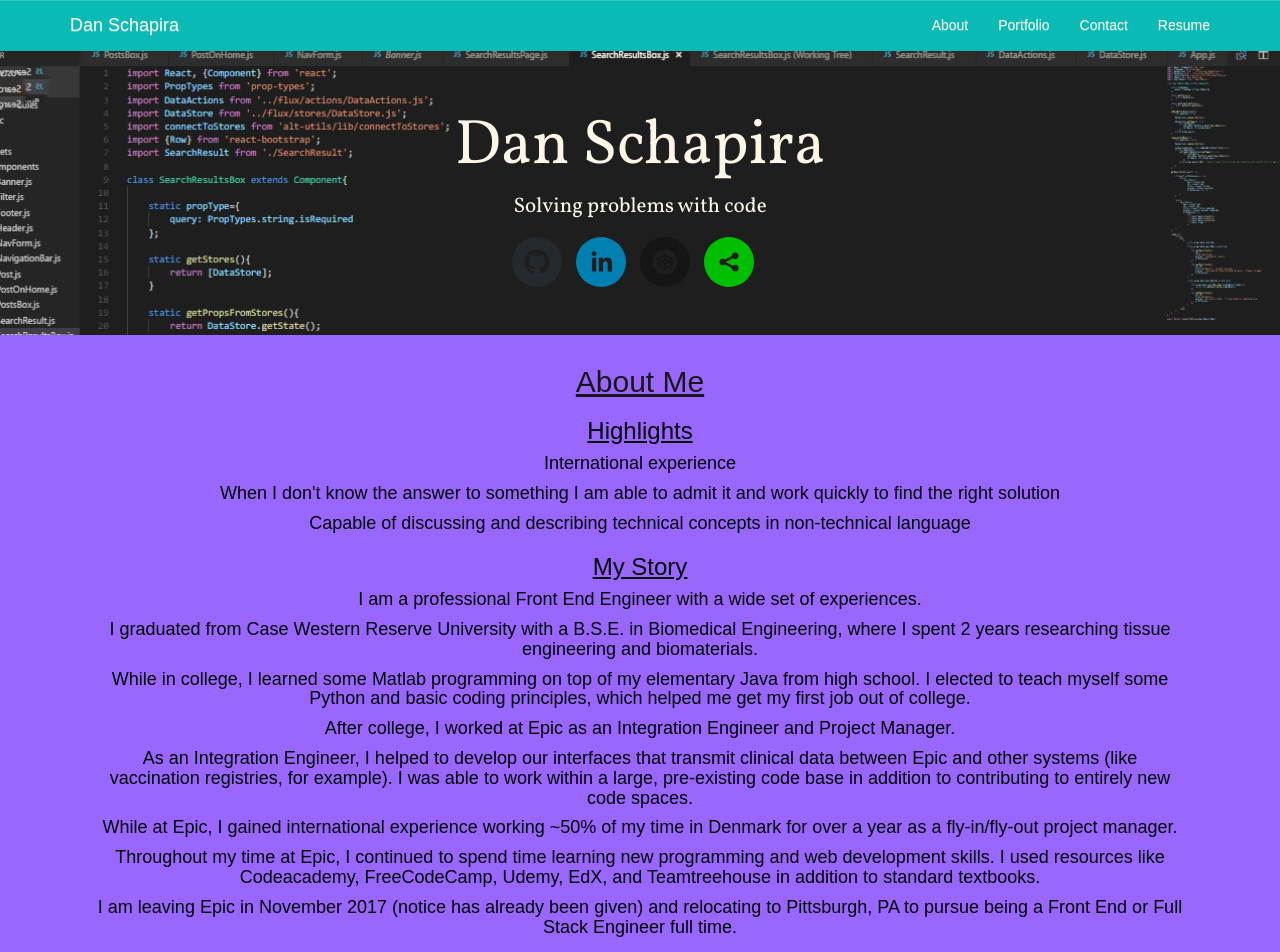
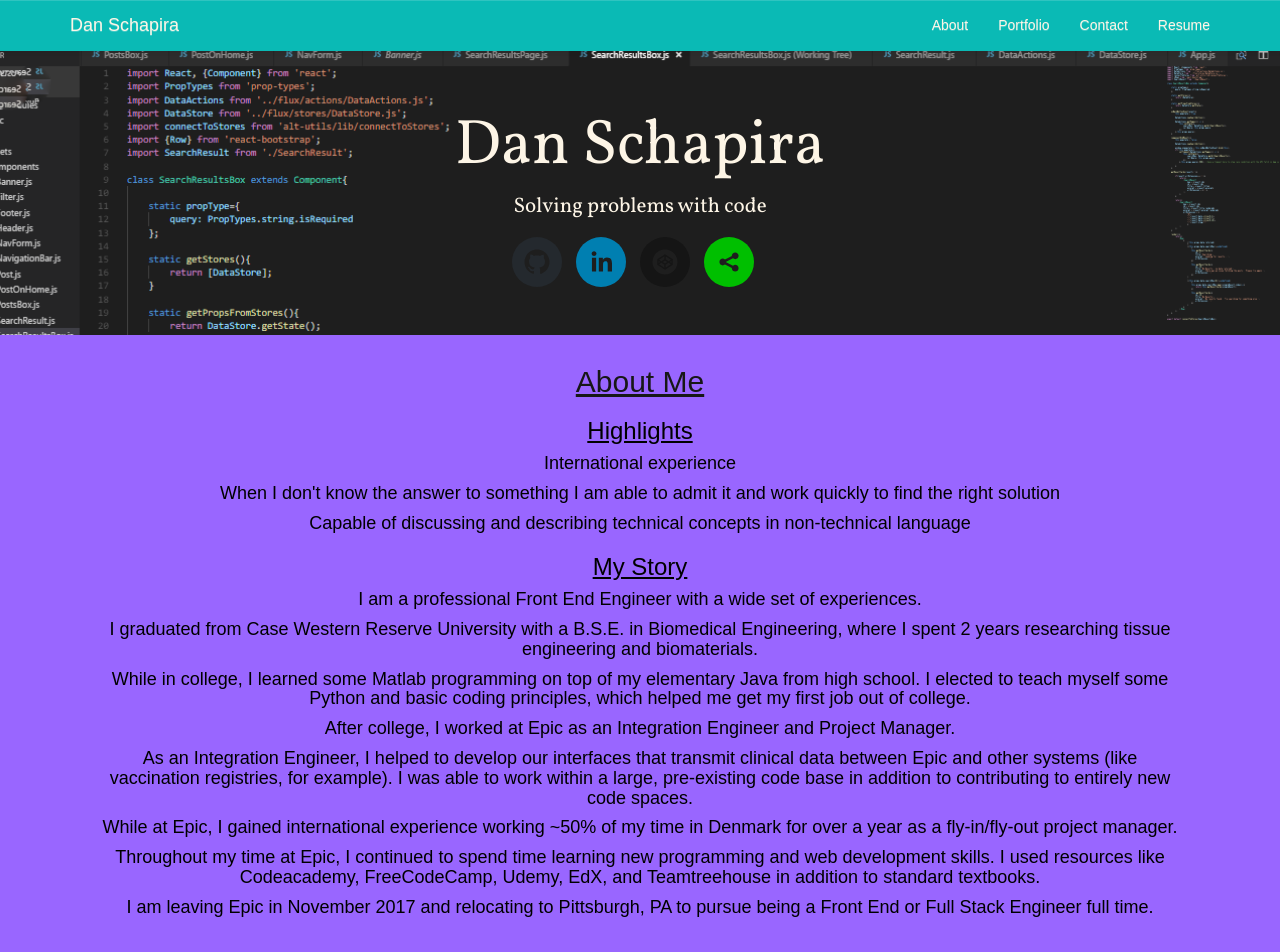
Before and after one commit to dsschapira/my-portfolio-site, a React (Create React App) app: page / in a window 1280 px wide. Shown: the top 952 px of the page. Built offline with nearby package versions, Linux system fonts and the light colour scheme.

Commit message:
Content update

```diff
--- a/src/components/About.js
+++ b/src/components/About.js
@@ -19,7 +19,7 @@ const About = (props) => {
                 <h4>As an Integration Engineer, I helped to develop our interfaces that transmit clinical data between Epic and other systems (like vaccination registries, for example).  I was able to work within a large, pre-existing code base in addition to contributing to entirely new code spaces.</h4>
                 <h4>While at Epic, I gained international experience working ~50% of my time in Denmark for over a year as a fly-in/fly-out project manager.</h4>
                 <h4>Throughout my time at Epic, I continued to spend time learning new programming and web development skills. I used resources like Codeacademy, FreeCodeCamp, Udemy, EdX, and Teamtreehouse in addition to standard textbooks.</h4>
-                <h4>I am leaving Epic in November 2017 (notice has already been given) and relocating to Pittsburgh, PA to pursue being a Front End or Full Stack Engineer full time.</h4>
+                <h4>I am leaving Epic in November 2017 and relocating to Pittsburgh, PA to pursue being a Front End or Full Stack Engineer full time.</h4>
             </div>
         </div>
     );
```
